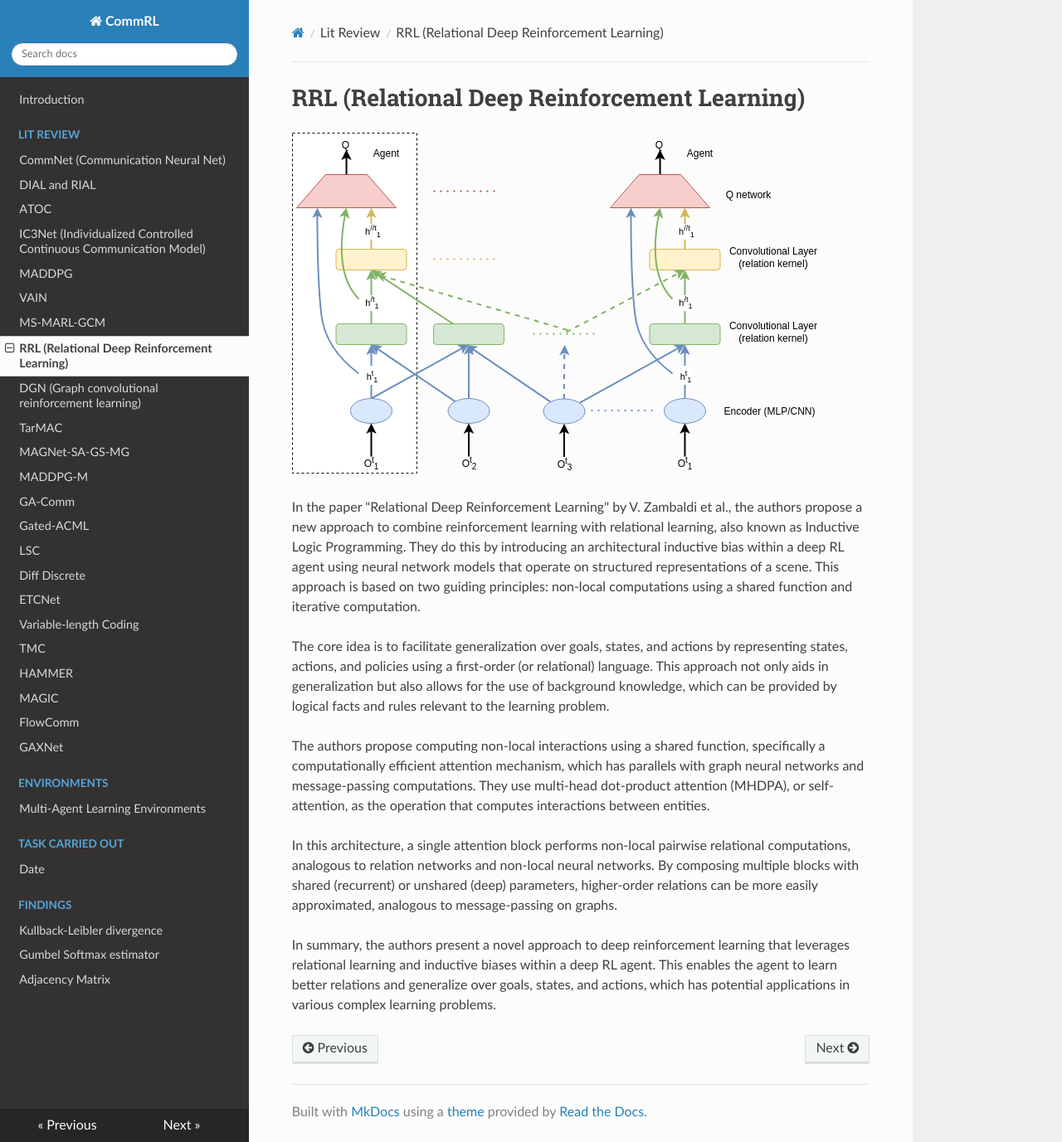
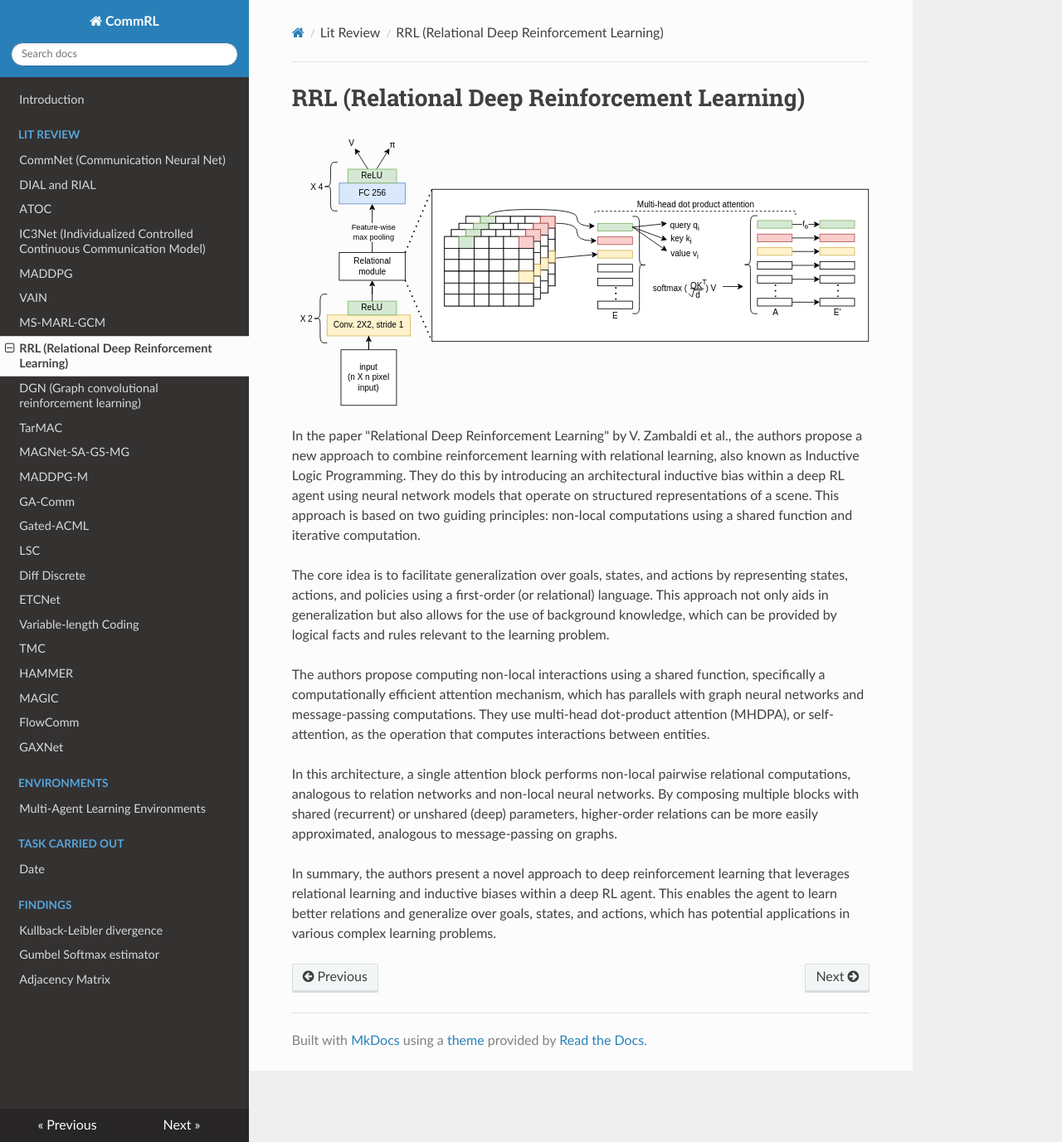
Before and after one commit to hasithz/CommRL_docs, an MkDocs documentation site: the page built from docs/Literature_Reviews/RRL.md, in a window 1280 px wide and 1377 px high. Shown: the whole window at 83% size. Built offline with MkDocs 1.6.1, drawn with Linux system fonts in a browser that asks for light colours; nearby versions of some CDN libraries.

Commit message:
RRL image update

```diff
--- a/docs/Literature_Reviews/RRL.md
+++ b/docs/Literature_Reviews/RRL.md
@@ -15,7 +15,7 @@ For N entities (e1:N ), MHDPA projects each entity i’s state vector, ei, into
 
 where A, Q, K, and V compile the cumulative interactions, queries, keys, and values into matrices, and d is the dimensionality of the key vectors used as a scaling factor. Like [14], we use multiple, independent attention “heads”, applied in parallel, which our attention visualisation analyses (see Results 4.1) suggest may assume different relational semantics through training. The ah i vectors, where h indexes the head, are concatenated together, passed to a multilayer perceptron (2-layer MLP with ReLU non-linearities) with the same layers sizes as ei, summed with ei (i.e., a residual connection), and transformed via layer normalization [31], to produce an output. Figure 2 depicts this mechanism. We refer to one application of this process as an “attention block”. A single block performs non-local pairwise relational computations, analogous to relation networks [13] and non-local neural networks [20]. Multiple blocks with shared (recurrent) or unshared (deep) parameters can be composed to more easily approximate higher order relations, analogous to message-passing on graphs. -->
 
-![RRL architecture as in paper](https://raw.githubusercontent.com/hasithz/CommRL_docs/5c23a6b274e4f5f2f115ee4b651979681b72a7dc/assets/images/DGN.drawio.svg)
+![RRL architecture as in paper](https://raw.githubusercontent.com/hasithz/CommRL_docs/efc4fec7e688817315a67ef1d5d5efd89a5802be/assets/images/RRL.drawio.svg)
 
 In the paper "Relational Deep Reinforcement Learning" by V. Zambaldi et al., the authors propose a new approach to combine reinforcement learning with relational learning, also known as Inductive Logic Programming. They do this by introducing an architectural inductive bias within a deep RL agent using neural network models that operate on structured representations of a scene. This approach is based on two guiding principles: non-local computations using a shared function and iterative computation.
 
```
